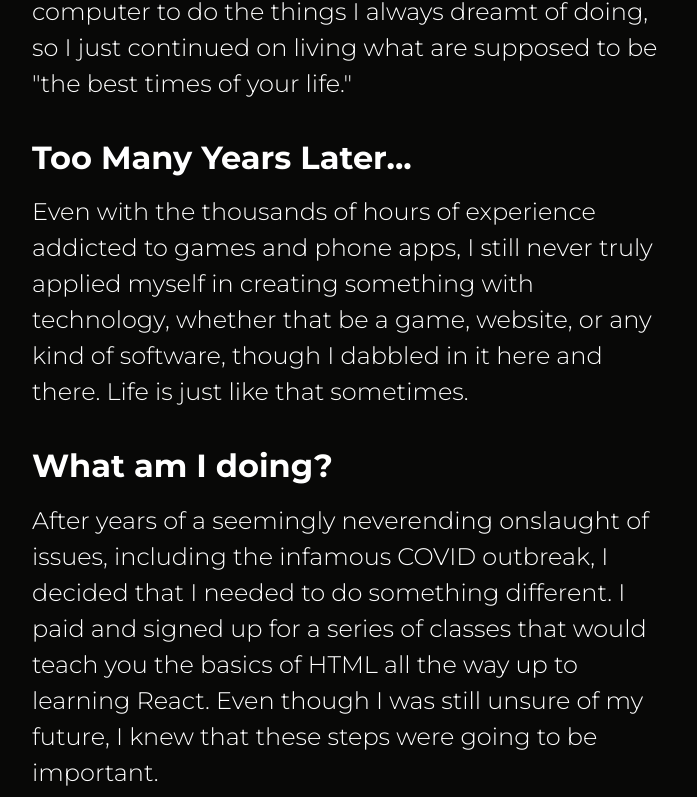
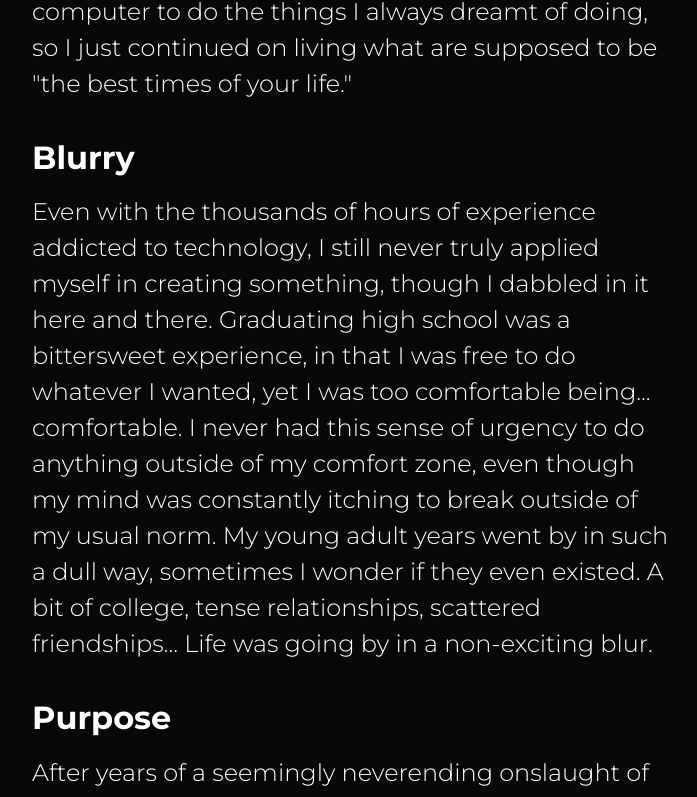
Before and after one commit to czcarrizales/react-portfolio, a React (Create React App) app: page /journey in a window 1280 px wide. Shown: the part 793-1590 px from the top of the page, without its empty margins (288-985 px from the left). Built offline with nearby package versions, Linux system fonts and the light colour scheme.

Commit message:
more sections for journey

```diff
--- a/src/components/Journey.js
+++ b/src/components/Journey.js
@@ -7,10 +7,10 @@ export default function Journey() {
             <h1>My Journey</h1>
             <h2>Daydreams</h2>
             <p>Ever since I was a child, I've always had my face buried in some type of technology. Computers, TVs, game consoles, and everything in between. Every minute spent with technology was like I was being drip fed high concentrated amounts of dopamine. My family always told me that I had a future in tech, and while it seemed exciting, I never really took it seriously. I would just consume all that technology had to offer, because that's what was put in front of me. I would constantly daydream about creating that next big video game, website, or animation with the latest tools, but as a child, you kind of go through phases, always discovering. I didn't even have my own computer to do the things I always dreamt of doing, so I just continued on living what are supposed to be "the best times of your life."</p>
-            <h2>Too Many Years Later...</h2>
-            <p>Even with the thousands of hours of experience addicted to games and phone apps, I still never truly applied myself in creating something with technology, whether that be a game, website, or any kind of software, though I dabbled in it here and there. Life is just like that sometimes.</p>
-            <h2>What am I doing?</h2>
-            <p>After years of a seemingly neverending onslaught of issues, including the infamous COVID outbreak, I decided that I needed to do something different. I paid and signed up for a series of classes that would teach you the basics of HTML all the way up to learning React. Even though I was still unsure of my future, I knew that these steps were going to be important.</p>
+            <h2>Blurry</h2>
+            <p>Even with the thousands of hours of experience addicted to technology, I still never truly applied myself in creating something, though I dabbled in it here and there. Graduating high school was a bittersweet experience, in that I was free to do whatever I wanted, yet I was too comfortable being... comfortable. I never had this sense of urgency to do anything outside of my comfort zone, even though my mind was constantly itching to break outside of my usual norm. My young adult years went by in such a dull way, sometimes I wonder if they even existed. A bit of college, tense relationships, scattered friendships... Life was going by in a non-exciting blur.</p>
+            <h2>Purpose</h2>
+            <p>After years of a seemingly neverending onslaught of issues, including the infamous COVID outbreak, I decided that I needed to do something different. I had to teach myself to go beyond what I was used to, even if sometimes I felt alone through it all. Eventually I happened upon a company that was offering to teach people the basics of HTML all the way up to learning about React. There was even some talks about apprenticeships being handed out, as long as you showed passion. I'll be honest, I almost didn't go, even after I paid what little I had just to partake in the classes. I pushed through my pessimistic thoughts and attended anyways, and I think without that action, I wouldn't even be making this portfolio. I was still uncertain about the future, but being in those classes showed me that I was capable of not just actively pursuing my own goals, but that I also had the ability to lift up others that were also in my place of spiraling anxiety.</p>
             <h2>Apprenticeship</h2>
             <p>Before I was to begin taking my JavaScript class, I was offered an apprenticeship, and from then on... I still didn't really take myself seriously.</p>
             <h2>Something Clicked...</h2>
```
